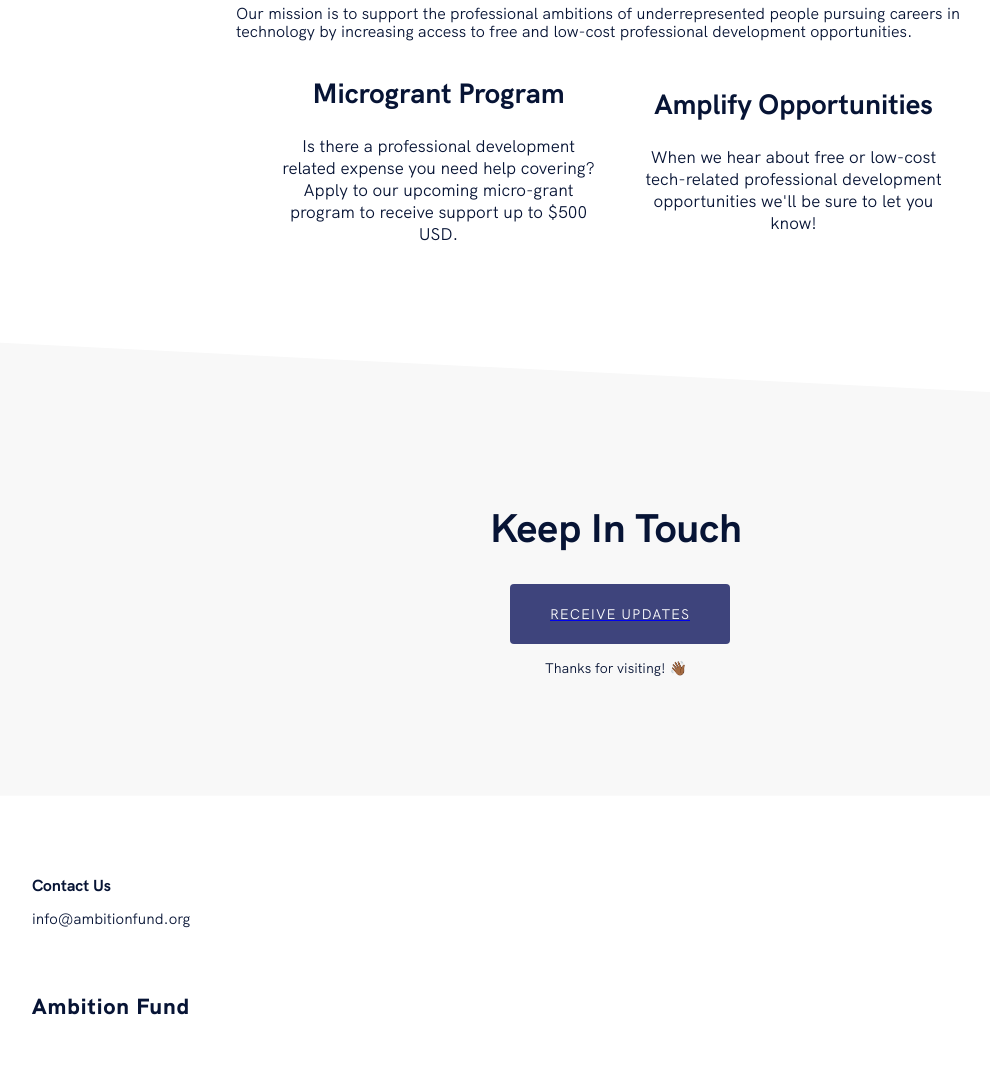
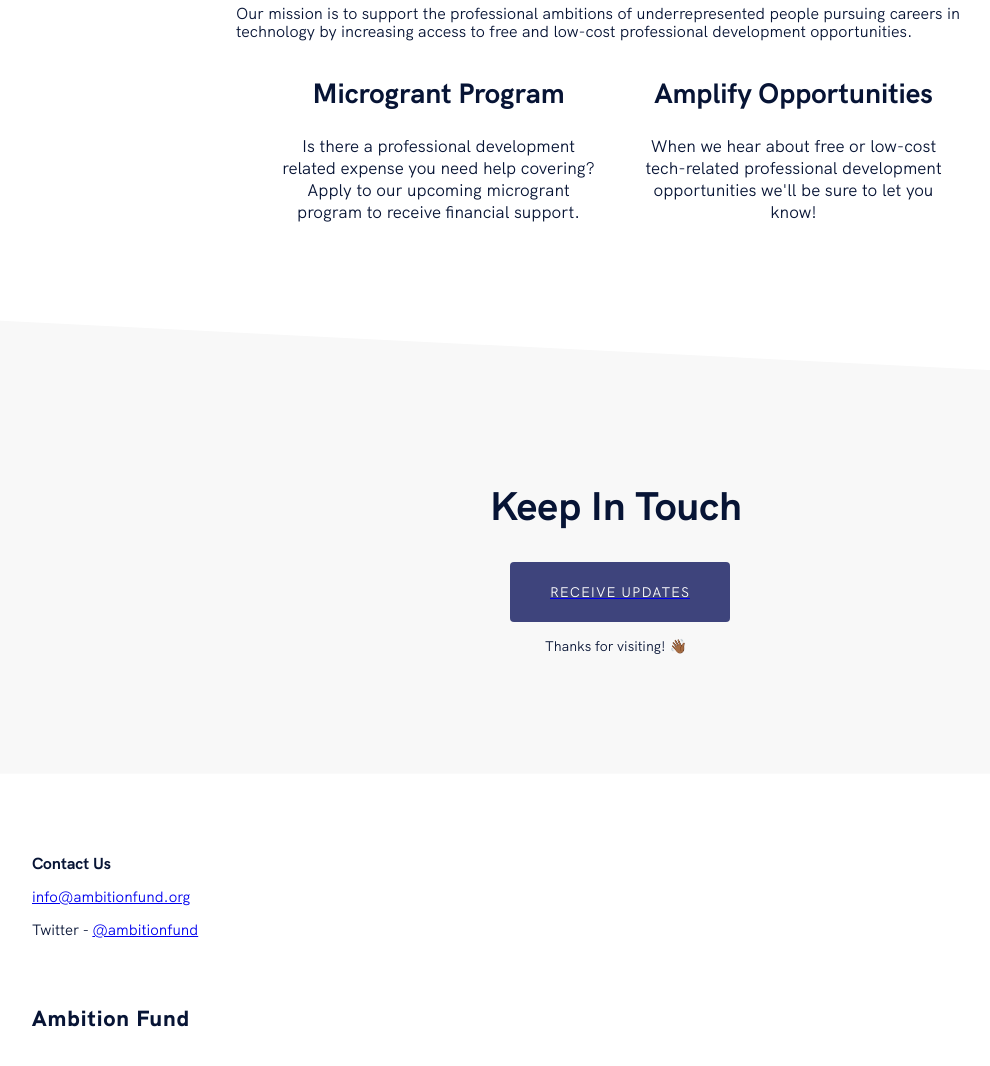
Before and after one commit to M0nica/ambition-fund-website, a Gatsby site: page / in a window 1280 px wide. Shown: the part 1080-2146 px from the top of the page, without its empty margins (24-1014 px from the left). Built offline with nearby package versions, Linux system fonts and the light colour scheme; Gatsby itself is replaced by a stand-in of ours.

Commit message:
update homepage copy, fix anchor and add contact info

```diff
--- a/src/components/sections/features.js
+++ b/src/components/sections/features.js
@@ -4,7 +4,7 @@
 import { Section, Container } from "../global"
 
 const Mission = () => (
-  <Section id="Mission">
+  <Section id="mission">
     <StyledContainer>
       <Subtitle>Mission</Subtitle>
       <SectionTitle>Supporting your ambition.</SectionTitle>
@@ -21,8 +21,8 @@
           <FeatureTitle>Microgrant Program</FeatureTitle>
           <FeatureText>
             Is there a professional development related expense you need help
-            covering? Apply to our upcoming micro-grant program to receive
-            support up to $500 USD.
+            covering? Apply to our upcoming microgrant program to receive
+            financial support.
           </FeatureText>
         </FeatureItem>
         <FeatureItem>
--- a/src/components/sections/footer.js
+++ b/src/components/sections/footer.js
@@ -39,7 +39,15 @@
       <FooterColumn>
         <span>Contact Us</span>
         <ul>
-          <li>info@ambitionfund.org</li>
+          <li>
+            <a href="mailto:info@ambitionfund.org">info@ambitionfund.org</a>
+          </li>
+        </ul>
+        <ul>
+          <li>
+            Twitter -{" "}
+            <a href="https://twitter.com/AmbitionFund">@ambitionfund</a>
+          </li>
         </ul>
       </FooterColumn>
     </FooterColumnContainer>
--- a/src/components/sections/header.js
+++ b/src/components/sections/header.js
@@ -27,7 +27,7 @@
             <h1>Ambition Fund</h1>
             <h2>
               Sign up to receive updates and be the first to hear when we launch
-              our micro-grant program for tech-related professional development
+              our microgrant program for tech-related professional development
               opportunities.
             </h2>
 
```
